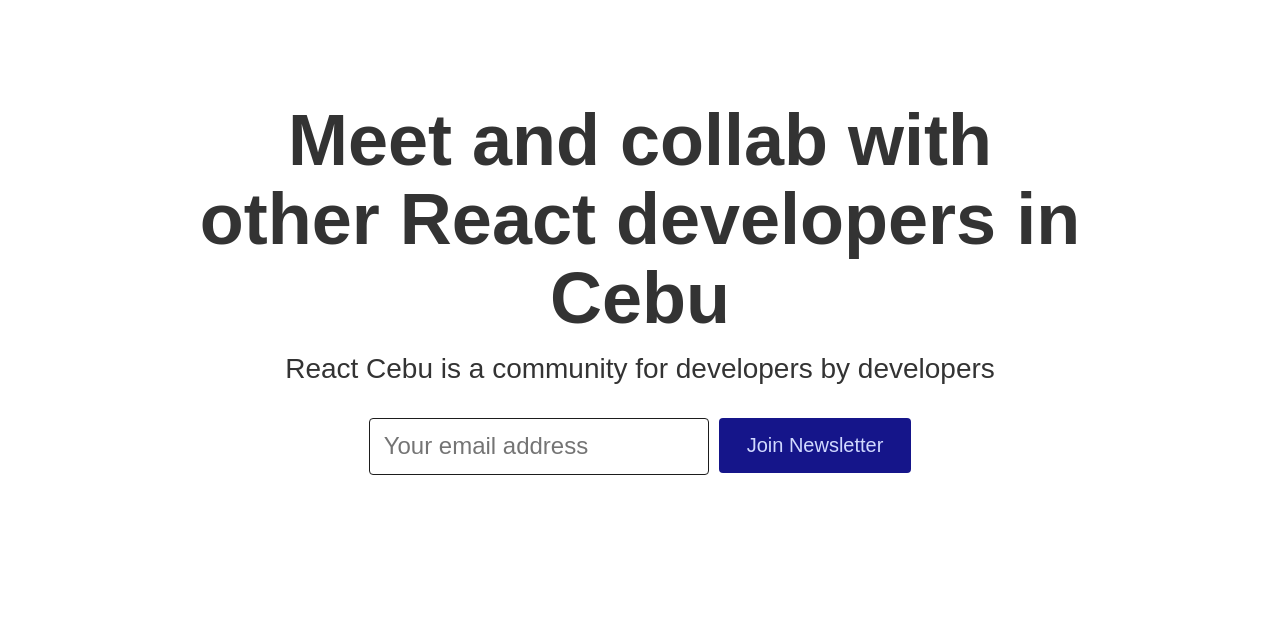
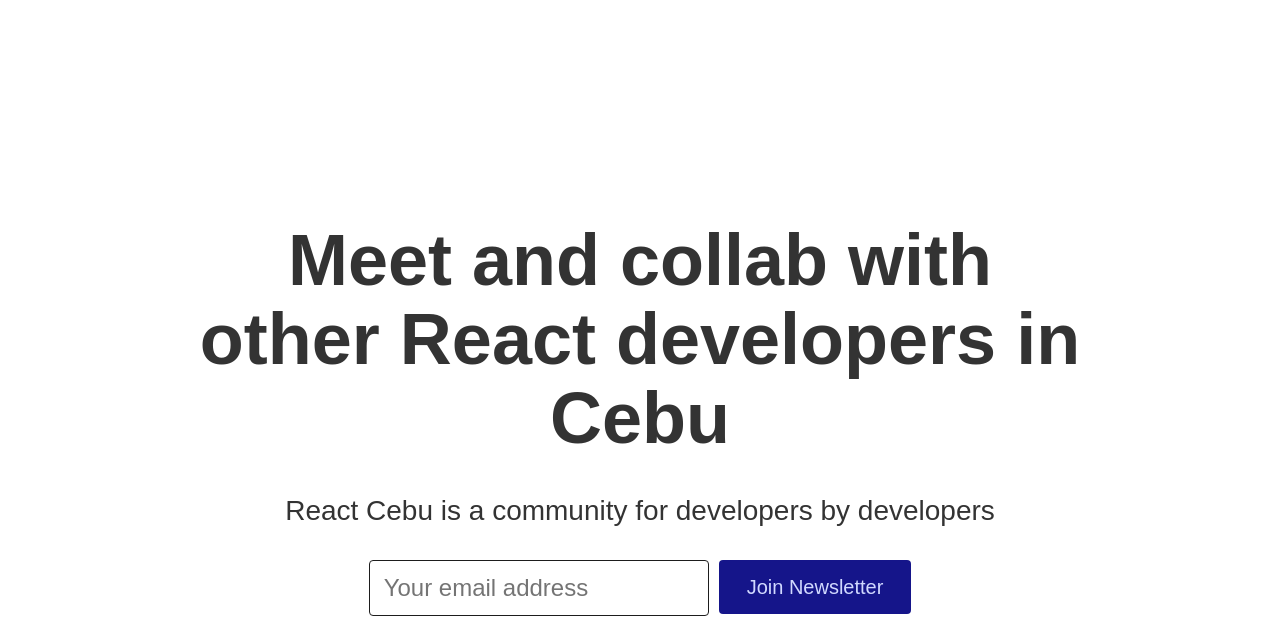
Before and after one commit to reactcebu/website-v2, a Gatsby site: page / in a window 1280 px wide. Shown: the part 109-747 px from the top of the page. Built offline with nearby package versions, Linux system fonts and the light colour scheme; Gatsby itself is replaced by a stand-in of ours.

Commit message:
Adjusted React Cebu Landing Page Sections Padding

```diff
--- a/src/pages/index.tsx
+++ b/src/pages/index.tsx
@@ -64,13 +64,13 @@
         <SectionLink to="/contact">Let’s support each other</SectionLink>
       </SupportSection>
 
-      <Section>
+      <CommunitySection>
         <h2>From Our Community</h2>
         <p>
           Proudly presenting the contributions of everyone who helped us achieve
           more.
         </p>
-      </Section>
+      </CommunitySection>
 
       <MarketingSection>
         <h2>Never miss an event!</h2>
@@ -100,7 +100,7 @@
   margin: 0 auto;
   text-align: center;
   font-size: 28px;
-  padding: 60px 20px;
+  padding: 80px 20px;
 
   h2 {
     font-size: 60px;
@@ -153,20 +153,32 @@
 `
 
 const HeroSection = styled(Section)`
-  padding: 80px 0;
+  padding: 40px 0;
 
   h1 {
     font-size: 72px;
     max-width: 900px;
     margin: 0 auto;
-    margin-bottom: 18px;
+    margin-bottom: 40px;
+  }
+
+  p {
+    margin-bottom: 26px;
+  }
+
+  @media (min-width: 768px) {
+  }
+  @media (min-width: 992px) {
+    padding: 200px 0;
+  }
+  @media (min-width: 1280px) {
   }
 `
 const BecomePartSection = styled(Section)`
   display: flex;
   justify-content: space-around;
   align-items: center;
-
+  padding: 240px 0;
   h2 {
     text-align: left;
   }
@@ -270,6 +282,10 @@
   }
 `
 
+const CommunitySection = styled(Section)`
+  padding: 200px 0;
+`
+
 const SupportSection = styled(Section)`
   background-color: #f5f5f5;
   max-width: 100%;
```
